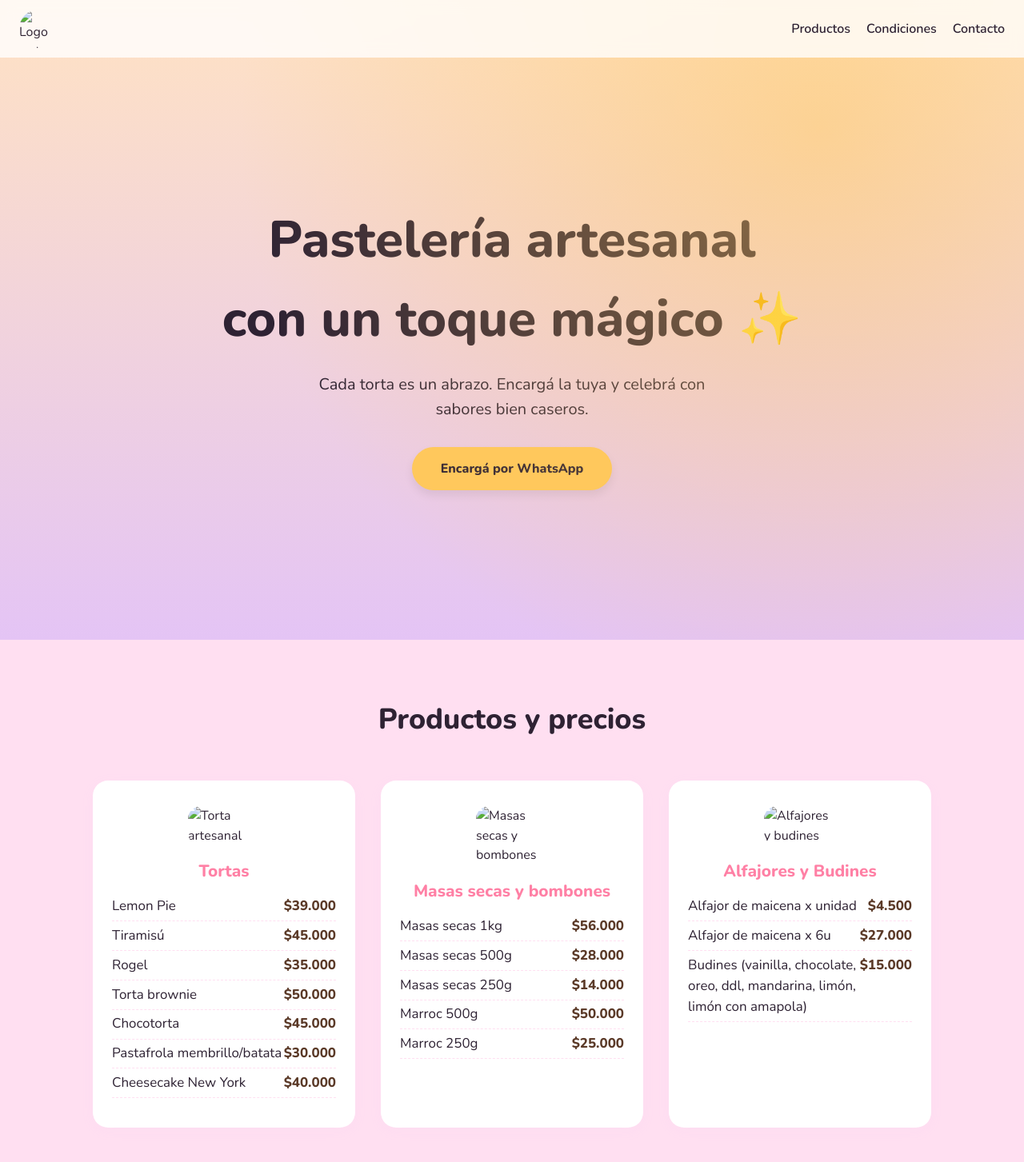
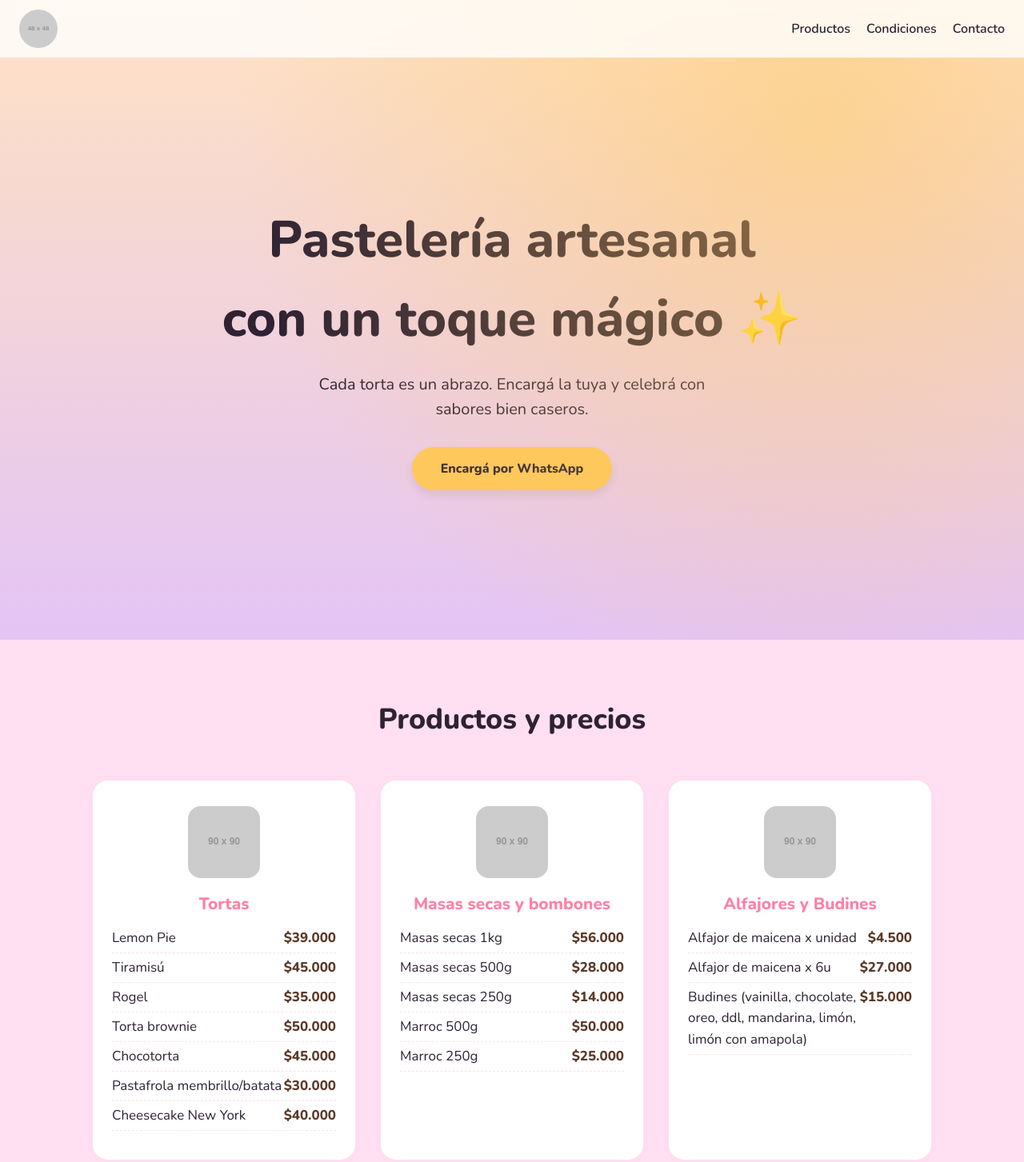
Before and after one commit to FrannRod/dulzuras, a plain HTML site: page index.html in a window 1280 px wide. Shown: the top 1453 px of the page at 80% size. Drawn offline with nearby package versions, Linux system fonts and the light colour scheme; placeholder pictures from the web are drawn by us.

Commit message:
fix images

```diff
--- a/index.html
+++ b/index.html
@@ -135,7 +135,7 @@
 </head>
 <body>
   <nav class="navbar">
-    <a href="#"><img src="logo-dulzuras-magicas.png" alt="Logo Dulzuras Mágicas" /></a>
+    <a href="#"><img src="https://via.placeholder.com/48" alt="Logo Dulzuras Mágicas" /></a>
     <ul>
       <li><a href="#productos">Productos</a></li>
       <li><a href="#condiciones">Condiciones</a></li>
@@ -156,7 +156,7 @@
     <div class="productos-categorias">
       <!-- TORTAS -->
       <div class="categoria">
-        <img src="torta-placeholder.jpg" alt="Torta artesanal" />
+        <img src="https://via.placeholder.com/90?text=Torta" alt="Torta artesanal" />
         <h3>Tortas</h3>
         <ul>
           <li>Lemon Pie <span class="precio">$39.000</span></li>
@@ -170,7 +170,7 @@
       </div>
       <!-- MASAS SECAS Y BOMBONES -->
       <div class="categoria">
-        <img src="masas-secas-placeholder.jpg" alt="Masas secas y bombones" />
+        <img src="https://via.placeholder.com/90?text=Masas" alt="Masas secas y bombones" />
         <h3>Masas secas y bombones</h3>
         <ul>
           <li>Masas secas 1kg <span class="precio">$56.000</span></li>
@@ -182,7 +182,7 @@
       </div>
       <!-- ALFAJORES Y BUDINES -->
       <div class="categoria">
-        <img src="alfajor-placeholder.jpg" alt="Alfajores y budines" />
+        <img src="https://via.placeholder.com/90?text=Alfajor" alt="Alfajores y budines" />
         <h3>Alfajores y Budines</h3>
         <ul>
           <li>Alfajor de maicena x unidad <span class="precio">$4.500</span></li>
```
